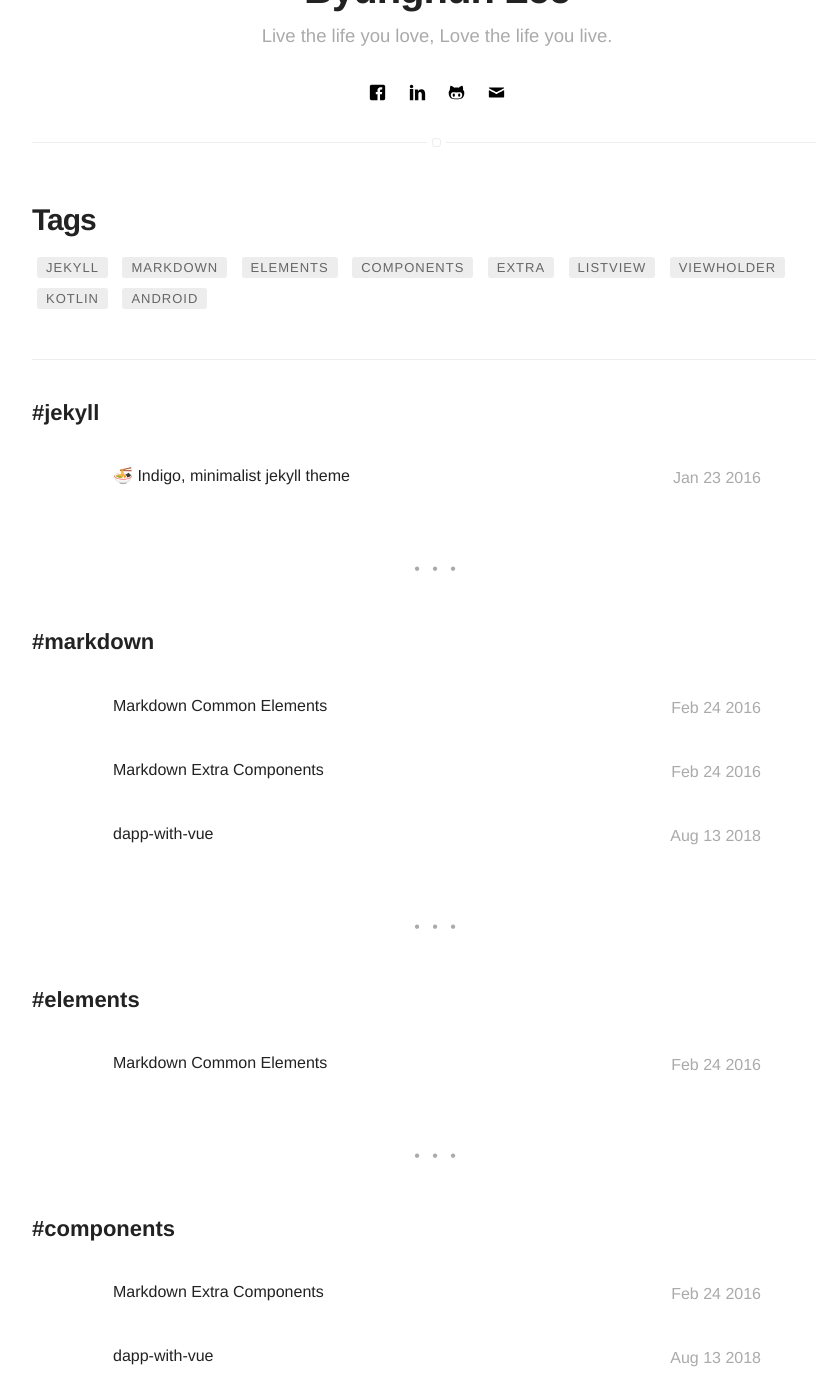
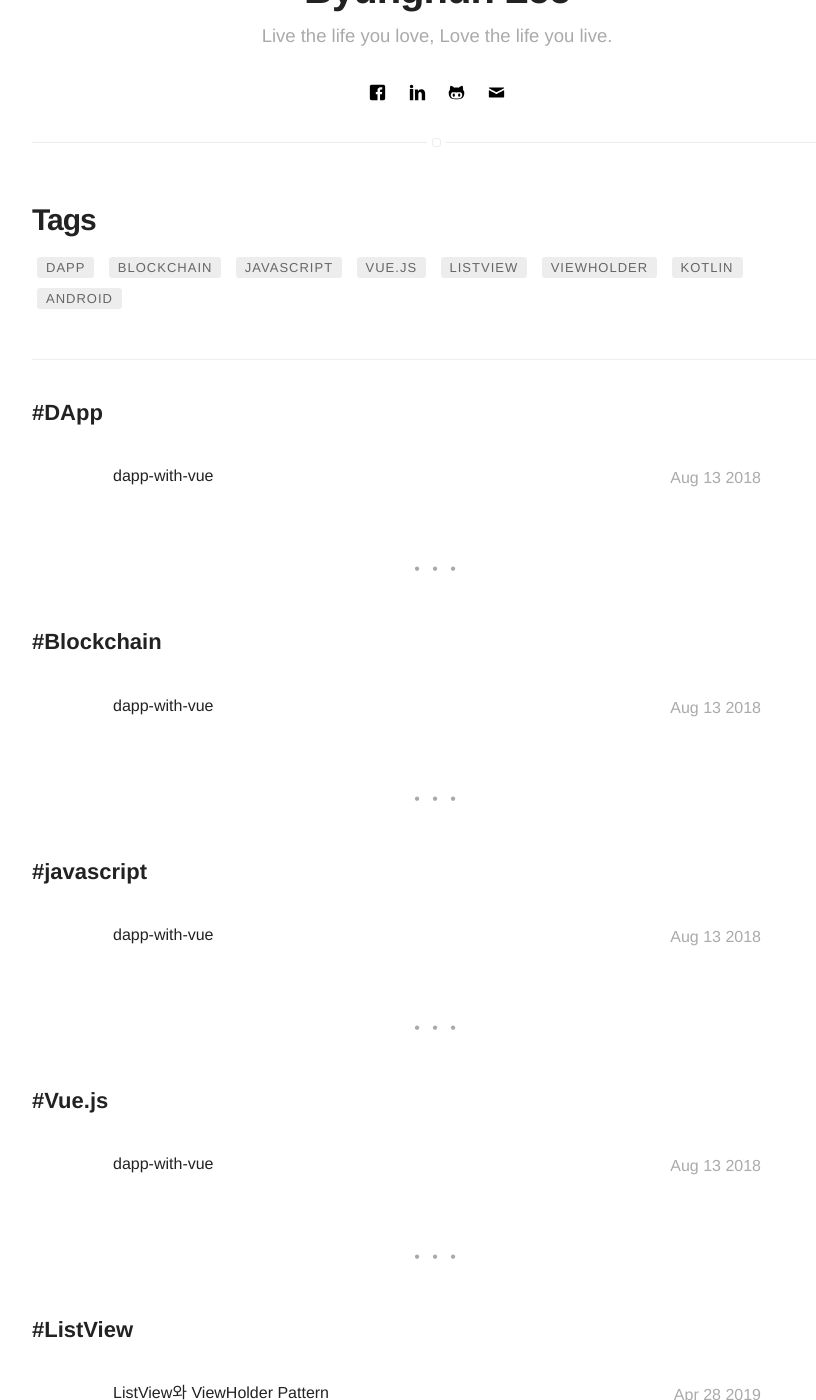
Before and after one commit to MakeHoney/MakeHoney.github.io, a Jekyll site: the page built from tags.html, in a window 1280 px wide and 1400 px high, scrolled down 312 px. Shown: the whole window, without its empty margins (203-1019 px from the left). Built offline with Jekyll 4.4.1, drawn with Linux system fonts in a browser that asks for light colours; emoji names are drawn with the system emoji font; some of the changed lines change nothing that is shown; some of the changed text lies outside the part shown.

Commit message:
[Remove Post] default 포스트 삭제

```diff
--- a/_posts/2015-02-24-markdown-extra-components.markdown
+++ /dev/null
@@ -1,196 +0,0 @@
----
-title: "Markdown Extra Components"
-layout: post
-date: 2016-02-24 22:48
-image: /assets/images/markdown.jpg
-headerImage: false
-tag:
-- markdown
-- components
-- extra
-category: blog
-author: jamesfoster
-description: Markdown summary with different options
----
-
-## Summary:
-
-You can pick as item to see how to apply in markdown.
-
-#### Especial Elements
-- [Evidence](#evidence)
-- [Side-by-Side](#side-by-side)
-- [Star](#star)
-- [Especial Breaker](#especial-breaker)
-- [Spoiler](#spoiler)
-
-#### External Elements
-- [Gist](#gist)
-- [Codepen](#codepen)
-- [Slideshare](#slideshare)
-- [Videos](#videos)
-
----
-
-## Evidence
-
-You can try the evidence!
-
-<span class="evidence">Paragraphs can be written like so. A paragraph is the basic block of Markdown. A paragraph is what text will turn into when there is no reason it should become anything else.</span>
-
-{% highlight html %}
-<span class="evidence">Paragraphs can be written like so. A paragraph is the basic block of Markdown. A paragraph is what text will turn into when there is no reason it should become anything else.</span>
-{% endhighlight %}
-
----
-
-## Side-by-side
-
-Like the [Medium](https://medium.com/) component.
-
-**Image** on the left and **Text** on the right:
-
-{% highlight html %}
-<div class="side-by-side">
-    <div class="toleft">
-        <img class="image" src="{{ site.url }}/{{ site.picture }}" alt="Alt Text">
-        <figcaption class="caption">Photo by John Doe</figcaption>
-    </div>
-
-    <div class="toright">
-        <p>Lorem ipsum dolor sit amet, consectetur adipisicing elit, sed do eiusmod tempor incididunt ut labore et dolore magna aliqua. Ut enim ad minim veniam, quis nostrud exercitation ullamco laboris nisi ut aliquip ex ea commodo consequat. Duis aute irure dolor in reprehenderit in voluptate velit esse cillum dolore eu fugiat nulla pariatur. Excepteur sint occaecat cupidatat non proident, sunt in culpa qui officia deserunt mollit anim id est laborum.</p>
-    </div>
-</div>
-{% endhighlight %}
-
-<div class="side-by-side">
-    <div class="toleft">
-        <img class="image" src="{{ site.url }}/{{ site.picture }}" alt="Alt Text">
-        <figcaption class="caption">Photo by John Doe</figcaption>
-    </div>
-
-    <div class="toright">
-        <p>Lorem ipsum dolor sit amet, consectetur adipisicing elit, sed do eiusmod tempor incididunt ut labore et dolore magna aliqua. Ut enim ad minim veniam, quis nostrud exercitation ullamco laboris nisi ut aliquip ex ea commodo consequat. Duis aute irure dolor in reprehenderit in voluptate velit esse cillum dolore eu fugiat nulla pariatur. Excepteur sint occaecat cupidatat non proident, sunt in culpa qui officia deserunt mollit anim id est laborum.</p>
-    </div>
-</div>
-
-**Text** on the left and **Image** on the right:
-
-{% highlight html %}
-<div class="side-by-side">
-    <div class="toleft">
-        <p>Lorem ipsum dolor sit amet, consectetur adipisicing elit, sed do eiusmod tempor incididunt ut labore et dolore magna aliqua. Ut enim ad minim veniam, quis nostrud exercitation ullamco laboris nisi ut aliquip ex ea commodo consequat. Duis aute irure dolor in reprehenderit in voluptate velit esse cillum dolore eu fugiat nulla pariatur. Excepteur sint occaecat cupidatat non proident, sunt in culpa qui officia deserunt mollit anim id est laborum.</p>
-    </div>
-
-    <div class="toright">
-        <img class="image" src="{{ site.url }}/{{ site.picture }}" alt="Alt Text">
-        <figcaption class="caption">Photo by John Doe</figcaption>
-    </div>
-</div>
-{% endhighlight %}
-
-<div class="side-by-side">
-    <div class="toleft">
-        <p>Lorem ipsum dolor sit amet, consectetur adipisicing elit, sed do eiusmod tempor incididunt ut labore et dolore magna aliqua. Ut enim ad minim veniam, quis nostrud exercitation ullamco laboris nisi ut aliquip ex ea commodo consequat. Duis aute irure dolor in reprehenderit in voluptate velit esse cillum dolore eu fugiat nulla pariatur. Excepteur sint occaecat cupidatat non proident, sunt in culpa qui officia deserunt mollit anim id est laborum.</p>
-    </div>
-
-    <div class="toright">
-        <img class="image" src="{{ site.url }}/{{ site.picture }}" alt="Alt Text">
-        <figcaption class="caption">Photo by John Doe</figcaption>
-    </div>
-</div>
-
----
-
-## Star
-
-You can give evidence to a post. Just add the tag to the markdown file.
-
-{% highlight raw %}
-star: true
-{% endhighlight %}
-
----
-
-## Especial Breaker
-
-You can add a especial *hr* to your text.
-
-{% highlight html %}
-<div class="breaker"></div>
-{% endhighlight %}
-
-<div class="breaker"></div>
-
----
-
-## Spoiler
-
-You can add an especial hidden content that appears on hover.
-
-{% highlight html %}
-<div class="spoiler"><p>your content</p></div>
-{% endhighlight %}
-
-<div class="spoiler"><p>Lorem ipsum dolor sit amet, consectetur adipisicing elit, sed do eiusmod tempor incididunt ut labore et dolore magna aliqua. Ut enim ad minim veniam, quis nostrud exercitation ullamco laboris nisi ut aliquip ex ea commodo consequat. Duis aute irure dolor in reprehenderit in voluptate velit esse cillum dolore eu fugiat nulla pariatur. Excepteur sint occaecat cupidatat non proident, sunt in culpa qui officia deserunt mollit anim id est laborum.</p></div>
-
----
-
-## Gist
-
-You can add Gists from github.
-
-{% highlight raw %}
-{ % gist sergiokopplin/91ff4220480727b47224245ee2e9c291 % }
-{% endhighlight %}
-
-{% gist sergiokopplin/91ff4220480727b47224245ee2e9c291 %}
-
----
-
-## Codepen
-
-You can add Pens from Codepen.
-
-{% highlight html %}
-<p data-height="268" data-theme-id="0" data-slug-hash="gfdDu" data-default-tab="result" data-user="chriscoyier" class='codepen'>
-    See the Pen <a href='http://codepen.io/chriscoyier/pen/gfdDu/'>Crappy Recreation of the Book Cover of *The Flame Alphabet*</a> by Chris Coyier (<a href='http://codepen.io/chriscoyier'>@chriscoyier</a>) on <a href='http://codepen.io'>CodePen</a>.
-</p>
-<script async src="//assets.codepen.io/assets/embed/ei.js"></script>
-{% endhighlight %}
-
-<p data-height="268" data-theme-id="0" data-slug-hash="gfdDu" data-default-tab="result" data-user="chriscoyier" class='codepen'>See the Pen <a href='http://codepen.io/chriscoyier/pen/gfdDu/'>Crappy Recreation of the Book Cover of *The Flame Alphabet*</a> by Chris Coyier (<a href='http://codepen.io/chriscoyier'>@chriscoyier</a>) on <a href='http://codepen.io'>CodePen</a>.</p>
-<script async src="//assets.codepen.io/assets/embed/ei.js"></script>
-
----
-
-## Slideshare
-
-Add your presentations here!
-
-{% highlight html %}
-<iframe src="//www.slideshare.net/slideshow/embed_code/key/hqDhSJoWkrHe7l" width="560" height="310" frameborder="0" marginwidth="0" marginheight="0" scrolling="no" style="border:1px solid #CCC; border-width:1px; margin-bottom:5px; max-width: 100%;" allowfullscreen> </iframe>
-{% endhighlight %}
-
-<iframe src="//www.slideshare.net/slideshow/embed_code/key/hqDhSJoWkrHe7l" width="560" height="310" frameborder="0" marginwidth="0" marginheight="0" scrolling="no" style="border:1px solid #CCC; border-width:1px; margin-bottom:5px; max-width: 100%;" allowfullscreen> </iframe>
-
----
-
-## Videos
-
-Do you want some videos? Youtube, Vimeo or Vevo? Copy the embed code and paste on your post!
-
-**Example**
-
-{% highlight html %}
-<iframe width="560" height="310" src="https://www.youtube.com/embed/r7XhWUDj-Ts" frameborder="0" allowfullscreen></iframe>
-{% endhighlight %}
-
-<iframe width="560" height="310" src="https://www.youtube.com/embed/r7XhWUDj-Ts" frameborder="0" allowfullscreen></iframe>
-
-[1]: http://daringfireball.net/projects/markdown/
-[2]: http://www.fileformat.info/info/unicode/char/2163/index.htm
-[3]: http://www.markitdown.net/
-[4]: http://daringfireball.net/projects/markdown/basics
-[5]: http://daringfireball.net/projects/markdown/syntax
-[6]: http://kune.fr/wp-content/uploads/2013/10/ghost-blog.jpg
--- a/_posts/2016-01-23-indigo-jekyll-theme.markdown
+++ /dev/null
@@ -1,35 +0,0 @@
----
-title: ":ramen: Indigo, minimalist jekyll theme"
-layout: post
-date: 2016-01-23 22:10
-tag: jekyll
-image: https://koppl.in/indigo/assets/images/jekyll-logo-light-solid.png
-headerImage: true
-projects: true
-hidden: true # don't count this post in blog pagination
-description: "This is a simple and minimalist template for Jekyll for those who likes to eat noodles."
-category: javascript
-author: johndoe
-externalLink: false
----
-
-![Screenshot](https://raw.githubusercontent.com/sergiokopplin/indigo/gh-pages/assets/screen-shot.png)
-
-Example of project - Indigo Minimalist Jekyll Template - [Demo](http://sergiokopplin.github.io/indigo/). This is a simple and minimalist template for Jekyll for those who likes to eat noodles.
-
----
-
-What has inside?
-
-- Gulp
-- BrowserSync
-- Stylus
-- SVG
-- Travis
-- No JS
-- [98/100](https://developers.google.com/speed/pagespeed/insights/?url=http%3A%2F%2Fsergiokopplin.github.io%2Findigo%2F)
-
----
-
-[Check it out](http://sergiokopplin.github.io/indigo/) here.
-If you need some help, just [tell me](http://github.com/sergiokopplin/indigo/issues).
--- a/_posts/2016-02-24-markdown-common-elements.markdown
+++ /dev/null
@@ -1,204 +0,0 @@
----
-title: "Markdown Common Elements"
-layout: post
-date: 2016-02-24 22:44
-image: /assets/images/markdown.jpg
-headerImage: false
-tag:
-- markdown
-- elements
-star: true
-category: blog
-author: johndoe
-description: Markdown summary with different options
----
-
-## Basic formatting
-
-This note **demonstrates** some of what [Markdown][1] is *capable of doing*.
-
-And that's how to do it.
-
-{% highlight html %}
-This note **demonstrates** some of what [Markdown][some/link] is *capable of doing*.
-{% endhighlight %}
-
----
-
-## Headings
-
-There are six levels of headings. They correspond with the six levels of HTML headings. You've probably noticed them already in the page. Each level down uses one more hash character. But we are using just 4 of them.
-
-# Headings can be small
-
-## Headings can be small
-
-### Headings can be small
-
-#### Headings can be small
-
-{% highlight raw %}
-# Heading
-## Heading
-### Heading
-#### Heading
-{% endhighlight %}
-
----
-
-## Lists
-
-### Ordered list
-
-1. Item 1
-2. A second item
-3. Number 3
-
-{% highlight raw %}
-1. Item 1
-2. A second item
-3. Number 3
-{% endhighlight %}
-
-### Unordered list
-
-* An item
-* Another item
-* Yet another item
-* And there's more...
-
-{% highlight raw %}
-* An item
-* Another item
-* Yet another item
-* And there's more...
-{% endhighlight %}
-
----
-
-## Paragraph modifiers
-
-### Quote
-
-> Here is a quote. What this is should be self explanatory. Quotes are automatically indented when they are used.
-
-{% highlight raw %}
-> Here is a quote. What this is should be self explanatory.
-{% endhighlight raw %}
-
----
-
-## URLs
-
-URLs can be made in a handful of ways:
-
-* A named link to [Mark It Down][3].
-* Another named link to [Mark It Down](http://markitdown.net/)
-* Sometimes you just want a URL like <http://markitdown.net/>.
-
-{% highlight raw %}
-* A named link to [MarkItDown][3].
-* Another named link to [MarkItDown](http://markitdown.net/)
-* Sometimes you just want a URL like <http://markitdown.net/>.
-{% endhighlight %}
-
----
-
-## Horizontal rule
-
-A horizontal rule is a line that goes across the middle of the page.
-It's sometimes handy for breaking things up.
-
-{% highlight raw %}
----
-{% endhighlight %}
-
----
-
-## Images
-
-Markdown can also contain images. I'll need to add something here sometime.
-
-{% highlight raw %}
-![Markdowm Image][/image/url]
-{% endhighlight %}
-
-![Markdowm Image][6]
-
-*Figure Caption*?
-
-{% highlight raw %}
-![Markdowm Image][/image/url]
-<figcaption class="caption">Photo by John Doe</figcaption>
-{% endhighlight %}
-
-![Markdowm Image][6]
-<figcaption class="caption">Photo by John Doe</figcaption>
-
-*Bigger Images*?
-
-{% highlight raw %}
-![Markdowm Image][/image/url]{: class="bigger-image" }
-{% endhighlight %}
-
-![Markdowm Image][6]{: class="bigger-image" }
-
----
-
-## Code
-
-A HTML Example:
-
-{% highlight html %}
-<!DOCTYPE html>
-<html lang="en">
-<head>
-    <meta charset="UTF-8">
-    <title>Document</title>
-</head>
-<body>
-    <h1>Just a test</h1>
-</body>
-</html>
-{% endhighlight %}
-
-A CSS Example:
-
-{% highlight css %}
-pre {
-    padding: 10px;
-    font-size: .8em;
-    white-space: pre;
-}
-
-pre, table {
-    width: 100%;
-}
-
-code, pre, tt {
-    font-family: Monaco, Consolas, Inconsolata, monospace, sans-serif;
-    background: rgba(0,0,0,.05);
-}
-{% endhighlight %}
-
-A JS Example:
-
-{% highlight js %}
-// Sticky Header
-$(window).scroll(function() {
-
-    if ($(window).scrollTop() > 900 && !$("body").hasClass('show-menu')) {
-        $('#hamburguer__open').fadeOut('fast');
-    } else if (!$("body").hasClass('show-menu')) {
-        $('#hamburguer__open').fadeIn('fast');
-    }
-
-});
-{% endhighlight %}
-
-[1]: http://daringfireball.net/projects/markdown/
-[2]: http://www.fileformat.info/info/unicode/char/2163/index.htm
-[3]: http://www.markitdown.net/
-[4]: http://daringfireball.net/projects/markdown/basics
-[5]: http://daringfireball.net/projects/markdown/syntax
-[6]: http://kune.fr/wp-content/uploads/2013/10/ghost-blog.jpg
--- a/_posts/2018-08-13-dapp-with-vuejs-1.md
+++ b/_posts/2018-08-13-dapp-with-vuejs-1.md
@@ -2,16 +2,16 @@
 title: "dapp-with-vue"
 layout: post
 date: 2018-08-13 22:48
-image: /assets/images/markdown.jpg
 headerImage: false
 tag:
-- markdown
-- components
-- extra
+- DApp
+- Blockchain
+- javascript
+- Vue.js
 category: javascript
-author: jamesfoster
-star: true
-description: Markdown summary with different options
+author: makehoney
+star: false
+description: test posting
 ---
 
 - ## DApp Description
```
